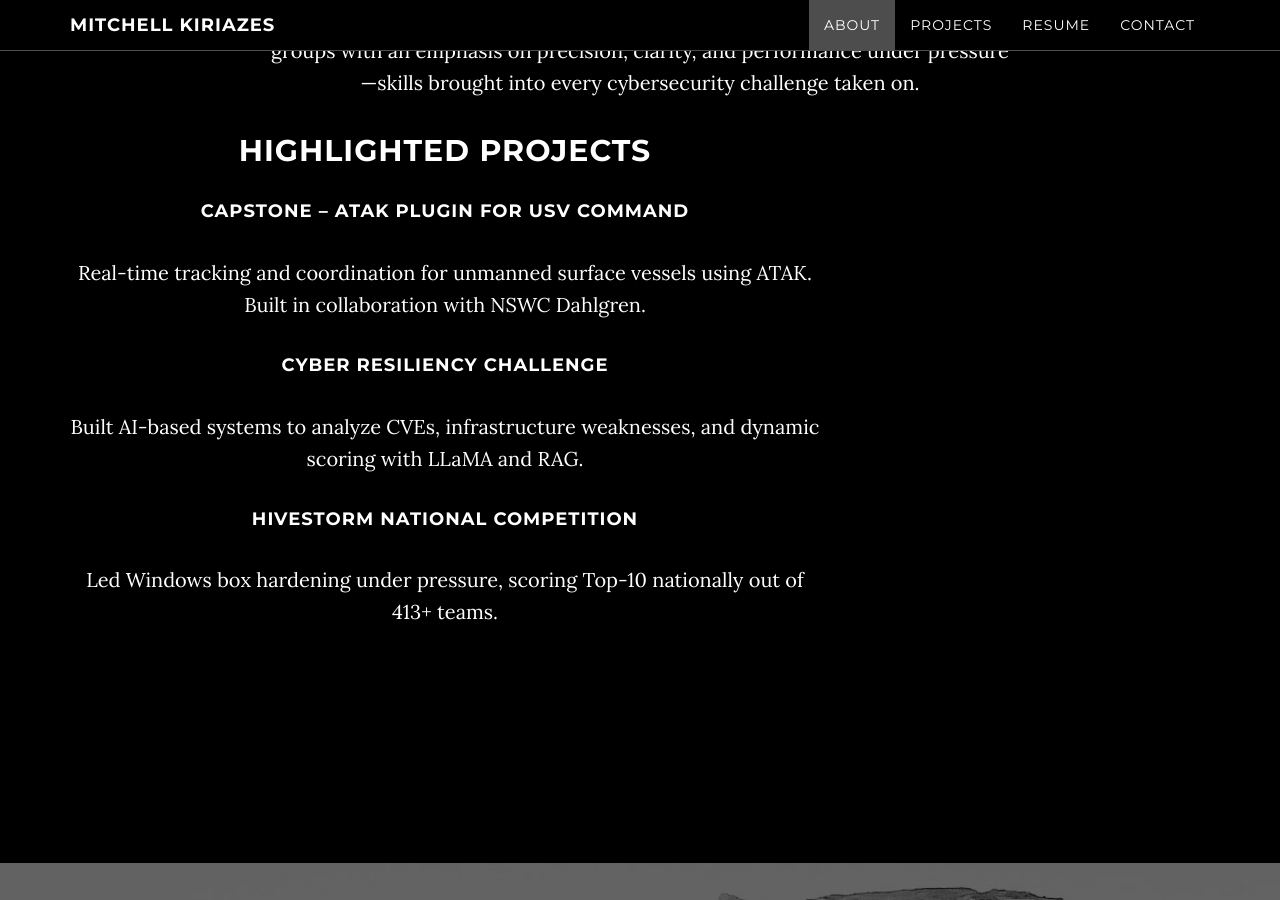
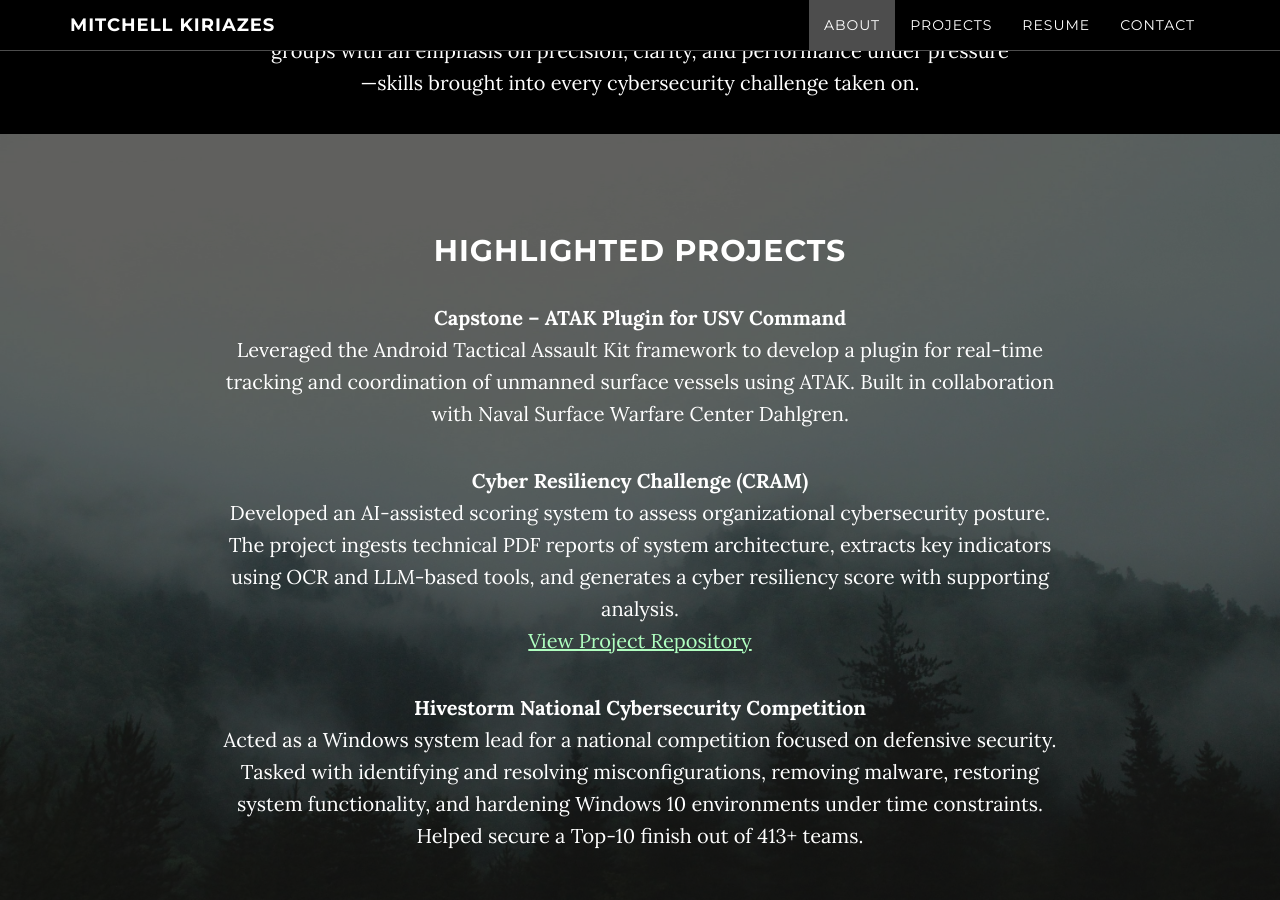
Before and after one commit to M-Kiriazes/M-Kiriazes.github.io, a Jekyll site: the page built from index.html, in a window 1280 px wide and 900 px high, scrolled down 1622 px. Built offline with Jekyll 4.4.1, drawn with Linux system fonts in a browser that asks for light colours.

Commit message:
Update projects.html

```diff
--- a/_includes/projects.html
+++ b/_includes/projects.html
@@ -1,17 +1,18 @@
-<section id="projects" class="projects-section bg-dark">
-    <div class="container px-4 px-lg-5">
-      <div class="row gx-4 gx-lg-5 justify-content-center">
-        <div class="col-lg-8 text-center">
-          <h2 class="text-white mb-4">Highlighted Projects</h2>
-          <div class="text-white-50">
-            <h4>Capstone – ATAK Plugin for USV Command</h4>
-            <p>Real-time tracking and coordination for unmanned surface vessels using ATAK. Built in collaboration with NSWC Dahlgren.</p>
-            <h4>Cyber Resiliency Challenge</h4>
-            <p>Built AI-based systems to analyze CVEs, infrastructure weaknesses, and dynamic scoring with LLaMA and RAG.</p>
-            <h4>Hivestorm National Competition</h4>
-            <p>Led Windows box hardening under pressure, scoring Top-10 nationally out of 413+ teams.</p>
-          </div>
-        </div>
-      </div>
+<!-- Projects Section -->
+<section id="projects" class="bg-forest content-section text-center">
+  <div class="row">
+    <div class="col-lg-8 col-lg-offset-2">
+      <h2>Highlighted Projects</h2>
+
+      <p><strong>Capstone – ATAK Plugin for USV Command</strong><br>
+      Leveraged the Android Tactical Assault Kit framework to develop a plugin for real-time tracking and coordination of unmanned surface vessels using ATAK. Built in collaboration with Naval Surface Warfare Center Dahlgren.</p>
+
+      <p><strong>Cyber Resiliency Challenge (CRAM)</strong><br>
+      Developed an AI-assisted scoring system to assess organizational cybersecurity posture. The project ingests technical PDF reports of system architecture, extracts key indicators using OCR and LLM-based tools, and generates a cyber resiliency score with supporting analysis.<br>
+      <a href="https://github.com/chandler-cook/CRAM" target="_blank" style="color: #b0ffc0; text-decoration: underline;">View Project Repository</a></p>
+
+      <p><strong>Hivestorm National Cybersecurity Competition</strong><br>
+      Acted as a Windows system lead for a national competition focused on defensive security. Tasked with identifying and resolving misconfigurations, removing malware, restoring system functionality, and hardening Windows 10 environments under time constraints. Helped secure a Top-10 finish out of 413+ teams.</p>
     </div>
-  </section>
+  </div>
+</section>
```
